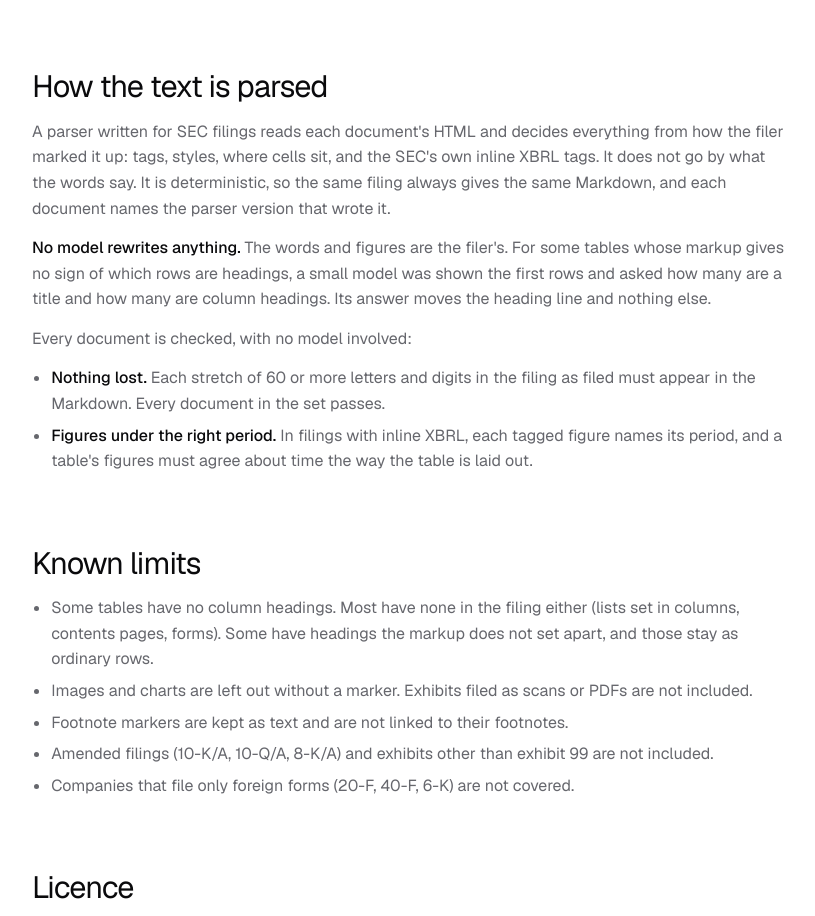
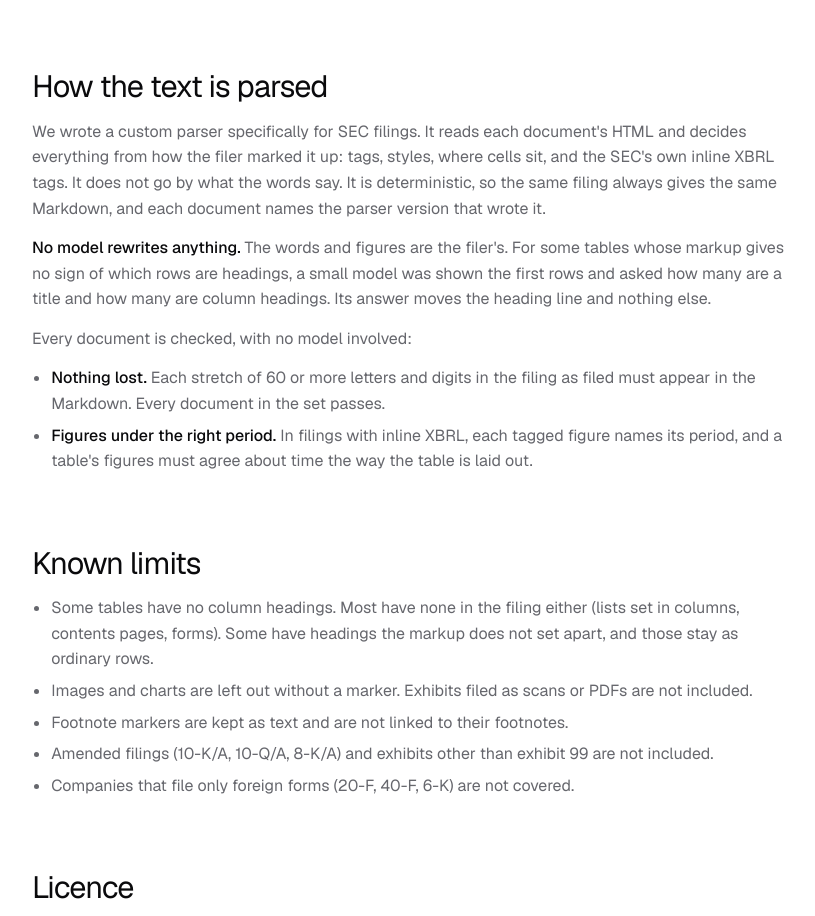
Before and after one commit to zmccormick7/Stated, a plain HTML site: page site/filings/index.html in a window 1280 px wide. Shown: the part 5106-6022 px from the top of the page, without its empty margins (228-1043 px from the left). Drawn offline with nearby package versions, Linux system fonts and the light colour scheme.

Commit message:
Filings guide: say we wrote the parser for SEC filings
Co-Authored-By: Claude Fable 5.2 <noreply@anthropic.com>

```diff
--- a/site/filings/index.html
+++ b/site/filings/index.html
@@ -285,7 +285,7 @@ print(row["company"], row["accepted"], len(row["text"]))</pre>
   <p>Companies: every domestic SEC filer that has been a member of the Russell 1000 at any time since 2016, with all of its filings of these forms from 1 January 2016. The set runs one quarter behind and is brought forward regularly.</p>
 
   <h2 id="parsed">How the text is parsed</h2>
-  <p>A parser written for SEC filings reads each document's HTML and decides everything from how the filer marked it up: tags, styles, where cells sit, and the SEC's own inline XBRL tags. It does not go by what the words say. It is deterministic, so the same filing always gives the same Markdown, and each document names the parser version that wrote it.</p>
+  <p>We wrote a custom parser specifically for SEC filings. It reads each document's HTML and decides everything from how the filer marked it up: tags, styles, where cells sit, and the SEC's own inline XBRL tags. It does not go by what the words say. It is deterministic, so the same filing always gives the same Markdown, and each document names the parser version that wrote it.</p>
   <p><strong>No model rewrites anything.</strong> The words and figures are the filer's. For some tables whose markup gives no sign of which rows are headings, a small model was shown the first rows and asked how many are a title and how many are column headings. Its answer moves the heading line and nothing else.</p>
   <p>Every document is checked, with no model involved:</p>
   <ul>
```
